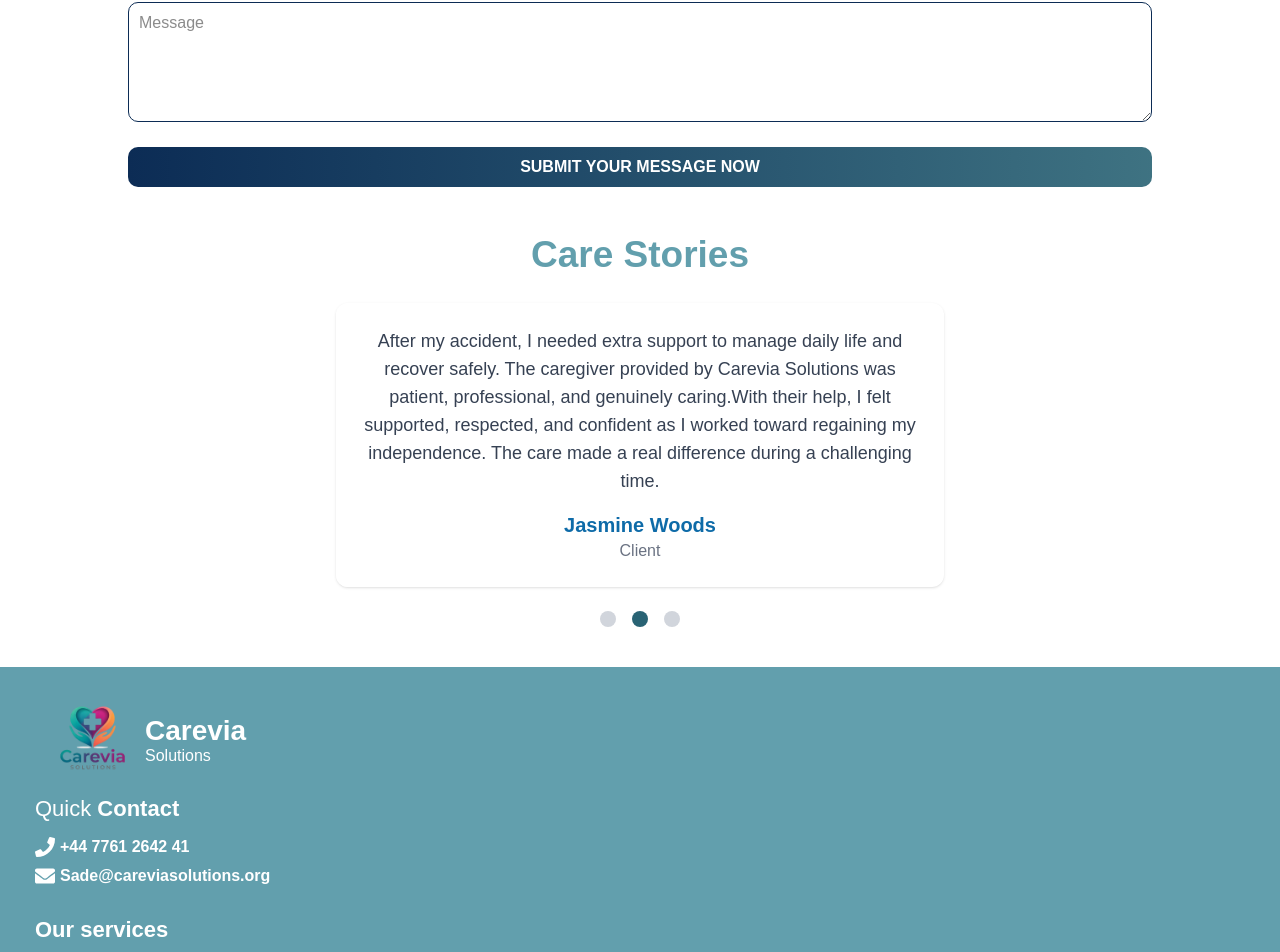
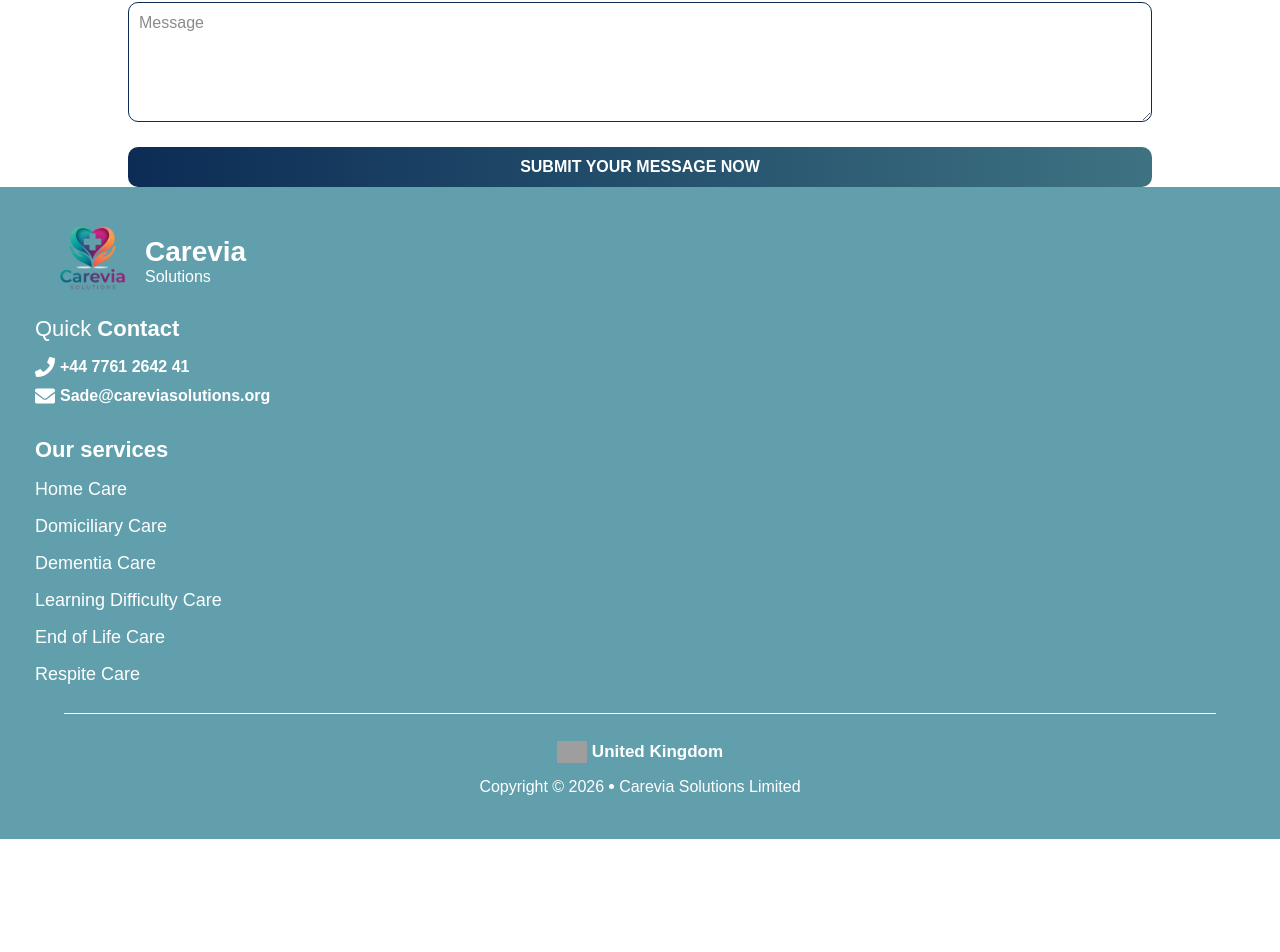
Before and after one commit to dimz-hub/real-carevia, a Next.js app: page / in a window 1280 px wide. Shown: the part 4026-4978 px from the top of the page. After the commit the page ends 4865 px from the top, so only its background shows below. Built offline with nearby package versions, Linux system fonts and the light colour scheme; grey boxes are pictures that could not be loaded.

Commit message:
remove review

```diff
--- a/src/app/page.js
+++ b/src/app/page.js
@@ -16,7 +16,7 @@ export default function Home() {
    <Services />
    <Career />
    <Contact />
-   <Review />
+   {/* <Review /> */}
    <Footer />
     </div>
   );
```
